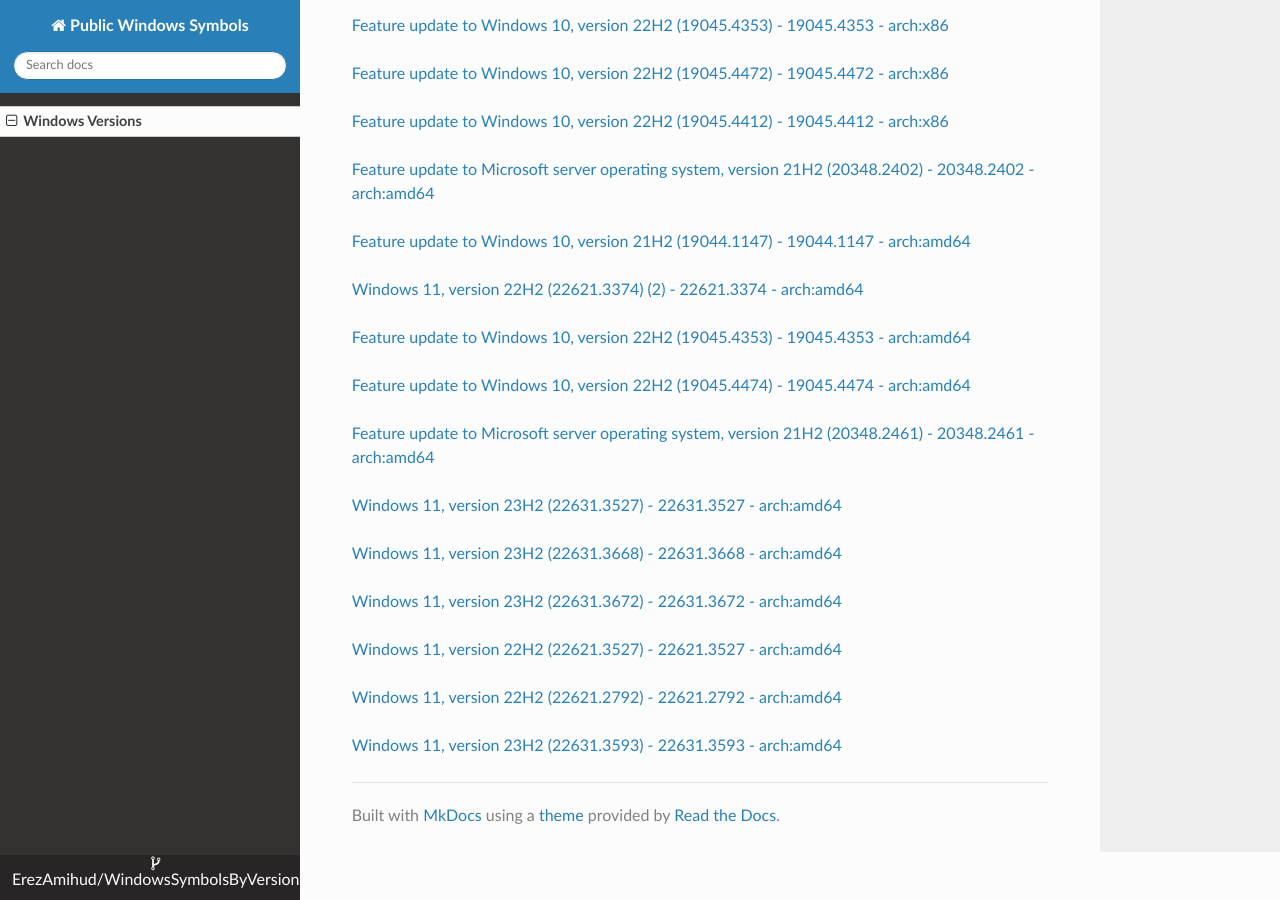
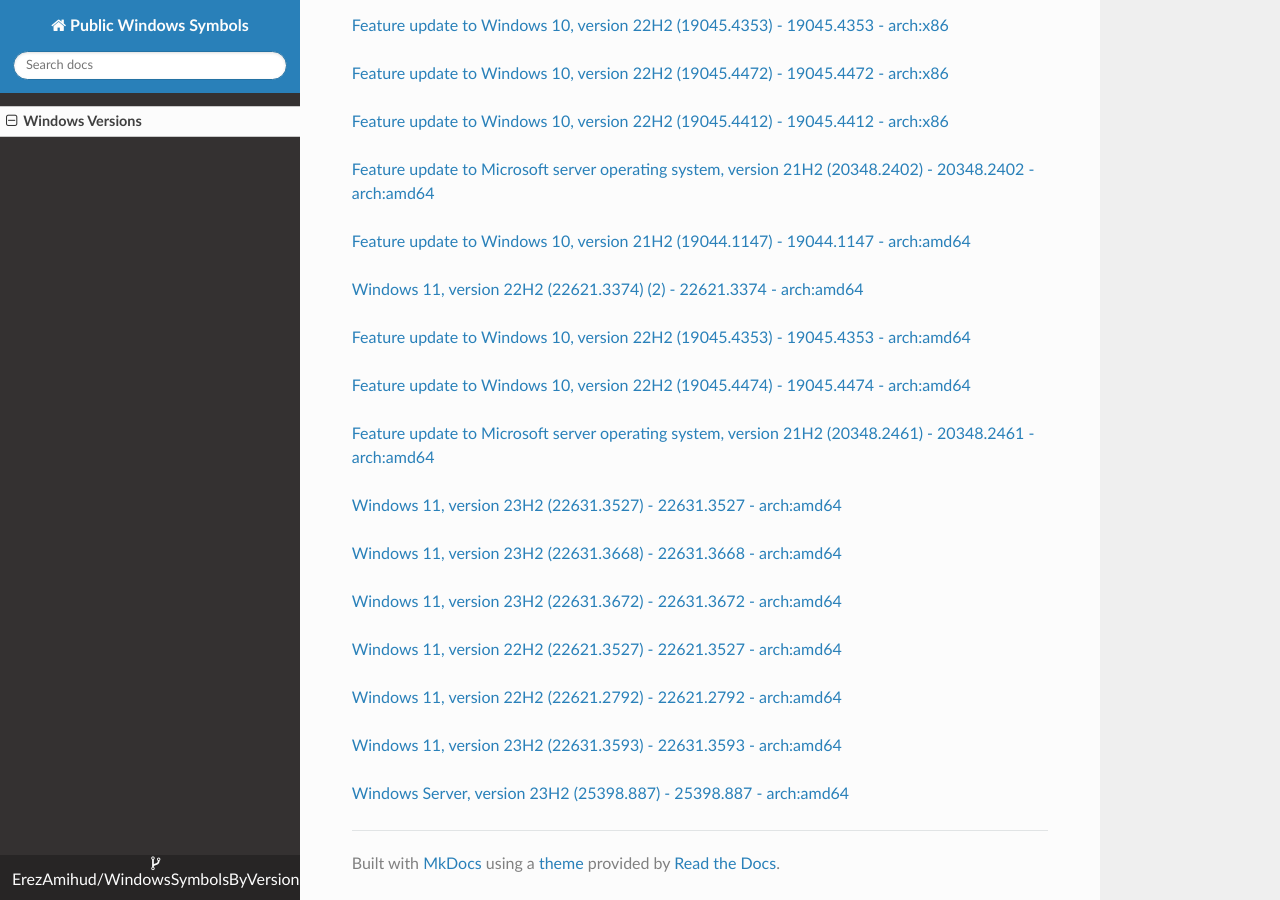
Before and after one commit to ErezAmihud/WindowsSymbolsByVersion, an MkDocs documentation site: the page built from docs/index.md, in a window 1280 px wide and 900 px high, scrolled down 14189 px. Built offline with MkDocs 1.6.1, drawn with Linux system fonts in a browser that asks for light colours; nearby versions of some CDN libraries.

Commit message:
Automated commit, add manifest for c8c2410f-b814-409c-b9ab-602b7adb1fb6

```diff
--- a/docs/index.md
+++ b/docs/index.md
@@ -754,3 +754,6 @@
 
 
 [Windows 11, version 23H2 (22631.3593) - 22631.3593 - arch:amd64](https://github.com/ErezAmihud/WindowsSymbolsByVersion/blob/main/manifests/5910b449-8a5a-47e3-b7e1-c9d83bee7c21.manifest)
+
+
+[Windows Server, version 23H2 (25398.887) - 25398.887 - arch:amd64](https://github.com/ErezAmihud/WindowsSymbolsByVersion/blob/main/manifests/c8c2410f-b814-409c-b9ab-602b7adb1fb6.manifest)
```
Also changed, not shown: process_builds.json (+1 -1 lines), 1 other file.
